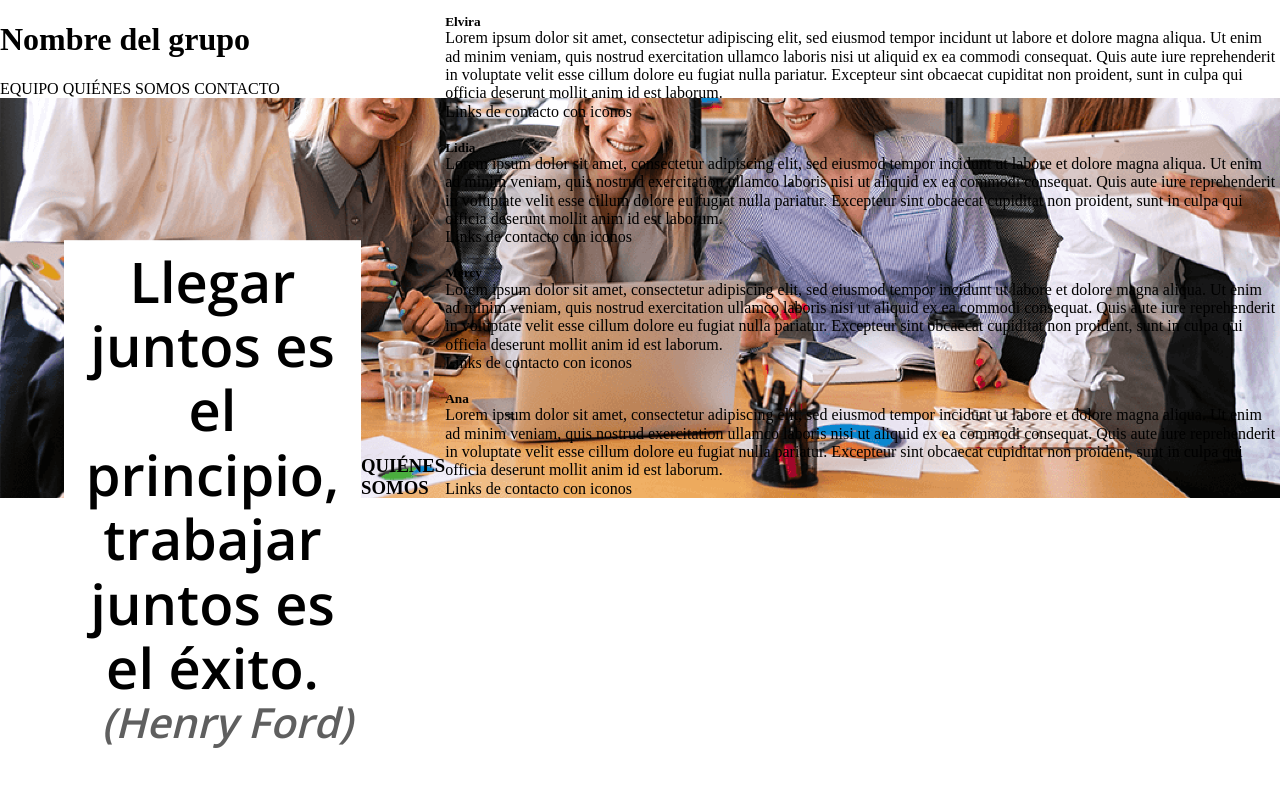
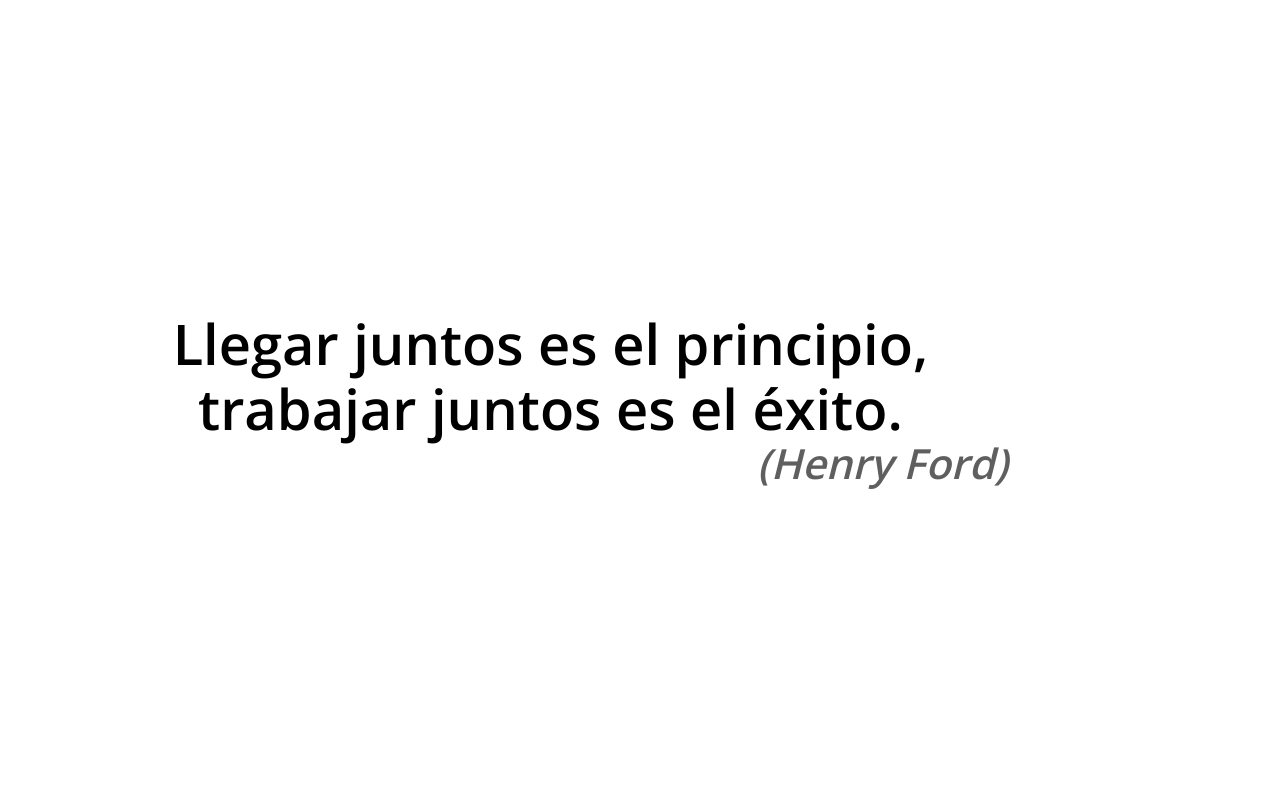
Before and after one commit to laugeeme/adalab-module1-code_con_code, a plain HTML site: page mainbranch-0502/index.html in a window 1280 px wide. Drawn offline with nearby package versions, Linux system fonts and the light colour scheme.

Commit message:
index and css updated

```diff
--- a/mainbranch-0502/index.html
+++ b/mainbranch-0502/index.html
@@ -10,13 +10,13 @@
         <link href="https://fonts.googleapis.com/css?family=Open+Sans:600&display=swap" rel="stylesheet">
     </head>
     <body>
-        <header><h1>Nombre del grupo</h1>
+        <!-- <header><h1>Nombre del grupo</h1>
             <nav>
                 <a>EQUIPO</a>
                 <a>QUIÉNES SOMOS</a>
                 <a>CONTACTO</a>
             </nav>
-        </header>
+        </header> -->
         <main>
             <div class="hero">
             <div class="slogan-container">
@@ -36,7 +36,7 @@
                     </section>
                 </section> -->
 
-            <h3>QUIÉNES SOMOS</h3>
+            <!-- <h3>QUIÉNES SOMOS</h3>
             <section class="the-team">
                 <article>
                     <img>
@@ -69,7 +69,7 @@
                     <footer><nav>Links de contacto con iconos</nav></footer>
                 </article>
             </section>
-        </main>
+        </main> -->
         <!-- <footer>
             <div>
                 <small>Nombre del equipo &copy 2020</small>
--- a/mainbranch-0502/stylesheet/style.css
+++ b/mainbranch-0502/stylesheet/style.css
@@ -6,7 +6,7 @@ html {
     box-sizing: border-box;
 }
 .hero {
-    background-image: url(../img/heroimg.png);
+    background-image: url();
     background-repeat: no-repeat;
     background-size: cover;
     background-position: bottom;
```
